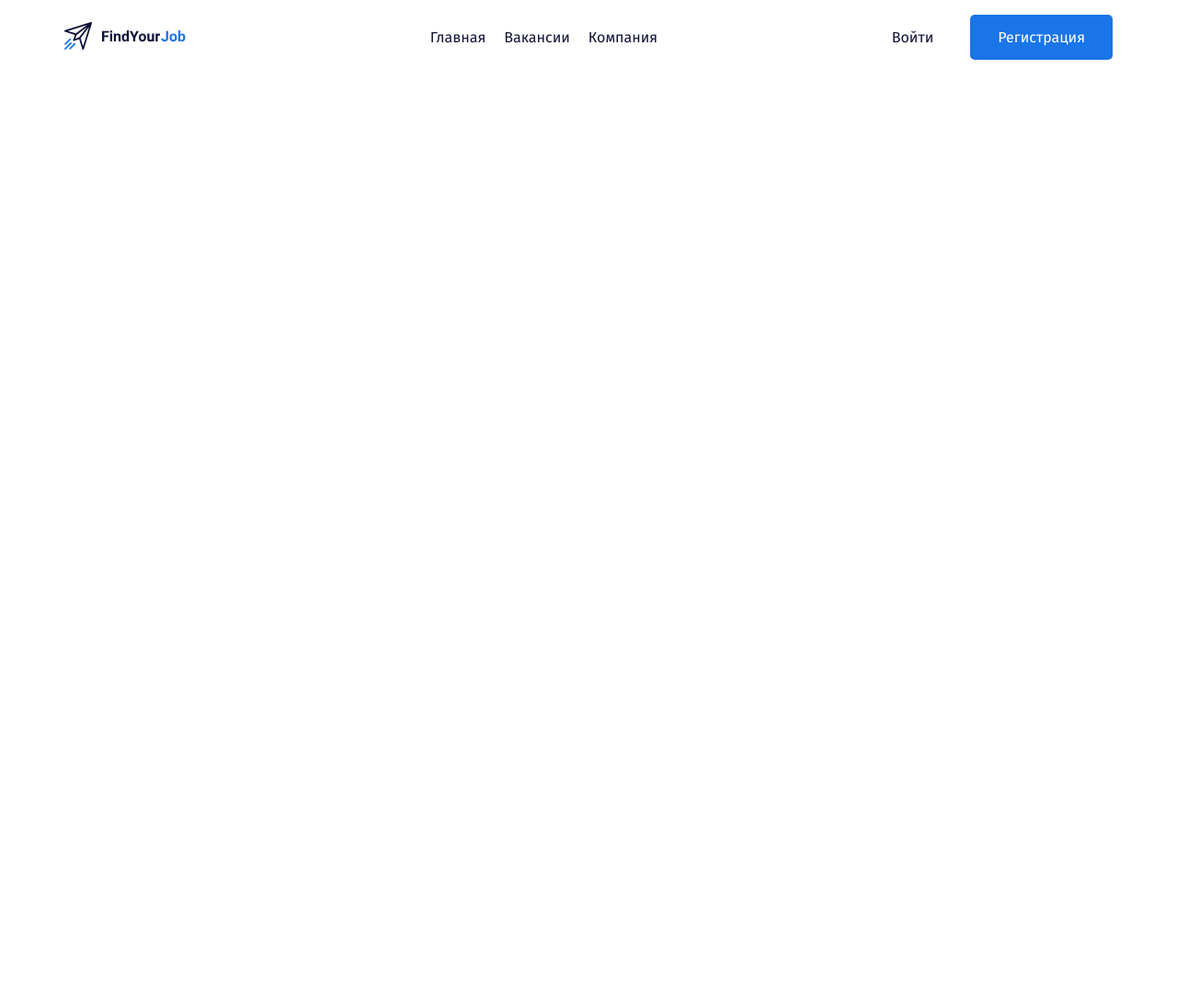
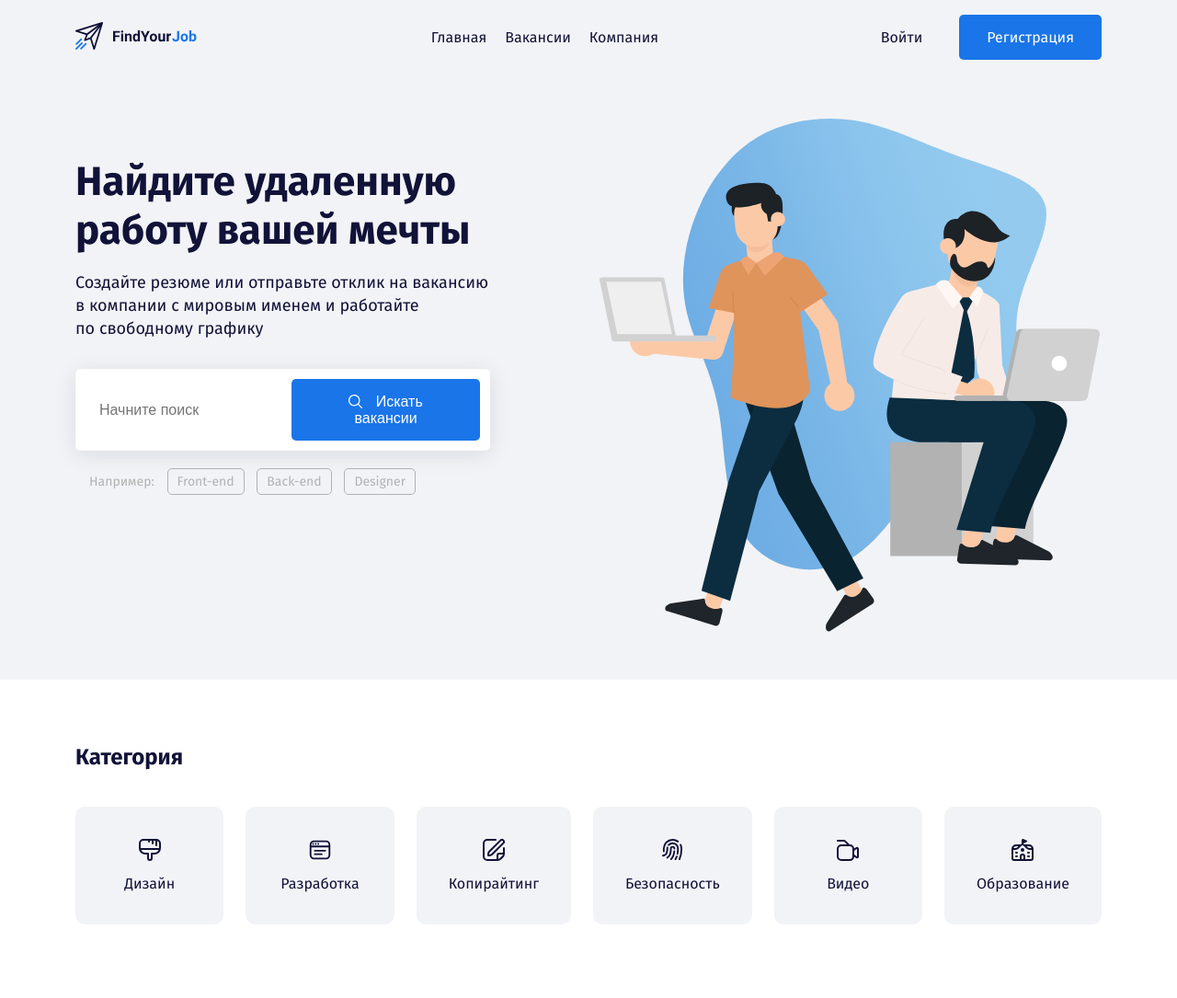
Before and after one commit to laalipop/findyourjob, a plain HTML site: page index.html in a window 1280 px wide. Shown: the whole page at 92% size. Before the commit the page ends 800 px from the top, so only its background shows below. Drawn offline with Linux system fonts and the light colour scheme.

Commit message:
add new files

```diff
--- a/css/style.css
+++ b/css/style.css
@@ -1,8 +1,18 @@
+*,
+*:before,
+*:after {
+  box-sizing: border-box;
+}
+
 body {
   margin: 0;
   font-family: "Fira Sans", sans-serif;
   font-size: 16px;
   color: #111238;
+}
+
+.main-header {
+  background-color: #F2F3F6;
 }
 
 .menu {
@@ -23,6 +33,8 @@ body {
 .button {
   text-decoration: none;
   display: inline-block;
+  border: none;
+  font-size: 16px;
 }
 
 .button-link {
@@ -37,3 +49,98 @@ body {
   border-radius: 5px;
   padding: 15px 30px;
 }
+
+.button-icon {
+  vertical-align: middle;
+  padding-right: 10px;
+}
+
+.button-text {
+  vertical-align: middle;
+}
+
+.hero-title {
+  font-size: 44px;
+  line-height: 53px;
+  margin-bottom: 15px;
+  margin-top: 42px;
+}
+
+.hero-description {
+  font-size: 18px;
+  line-height: 140%;
+  margin-bottom: 30px;
+}
+
+.input-group {
+  background-color: #fff;
+  border: 1px solid rgba(209, 209, 209, 0.1);
+  box-shadow: 0px 4px 25px rgba(15, 17, 56, 0.1);
+  border-radius: 5px;
+  padding: 10px;
+  margin-bottom: 25px;
+}
+
+.input {
+  background-color: #fff;
+  border: none;
+  flex-grow: 1;
+  font-size: 16px;
+  line-height: 19px;
+  padding-left: 15px;
+}
+
+.input:focus {
+  outline: none;
+}
+
+.tags-group {
+  padding-left: 15px;
+  color: #B2B2B2;
+  font-size: 14px;
+  line-height: 17px;
+}
+
+.tag {
+  color: #B2B2B2;
+  text-decoration: none;
+  padding: 5px 10px;
+  margin-left: 10px;
+  border: 1px solid #B2B2B2;
+  box-sizing: border-box;
+  border-radius: 5px;
+}
+
+.section {
+  padding-top: 70px;
+  padding-bottom: 80px;
+}
+
+.section-title {
+  margin-top: 0;
+  margin-bottom: 40px;
+}
+
+.card {
+  text-decoration: none;
+  color: #111238;
+  background-color: #F2F3F6;
+  border-radius: 10px;
+  padding: 35px;
+  transition: background 0.2s, color 0.2s;
+}
+
+.card:hover {
+  background-color: #1A75E8;
+  color: #fff;
+}
+
+.card:hover .card-icon {
+  fill: #fff;
+}
+
+.card-icon {
+  fill: #111238;
+  margin-bottom: 15px;
+  transition: fill 0.2s;
+}
--- a/index.html
+++ b/index.html
@@ -14,7 +14,7 @@
     />
   </head>
   <body>
-    <header class="main-header">
+    <header class="main-header pb-5">
       <div class="container">
         <div class="row align-items-center py-3">
           <div class="col-2">
@@ -43,8 +43,77 @@
           </div>
         </div>
         <!-- /.row -->
+
+        <div class="row pt-5">
+          <div class="col-5">
+            <h1 class="hero-title">Найдите удаленную работу вашей мечты</h1>
+            <p class="hero-description">Создайте резюме или отправьте отклик на вакансию в&nbsp;компании с мировым именем и работайте<br> по свободному графику</p>
+            <div class="input-group d-flex">
+              <input type="text" class="input" placeholder="Начните поиск">
+              <button class="button button-primary">
+                <img class="button-icon" src="img/search.svg" alt="icon: search">
+                <span class="button-text">Искать вакансии</span>
+              </button>
+            </div>
+            <div class="tags-group">
+              <span class="tegs-label">Например:</span>
+              <a href="#" class="tag">Front-end</a>
+              <a href="#" class="tag">Back-end</a>
+              <a href="#" class="tag">Designer</a>
+            </div>
+          </div>
+          <div class="col-6 offset-1">
+            <img src="img/hero-image.svg" alt="peaple with laptops" class="hero-image">
+          </div>
+        </div>
       </div>
       <!-- /.container -->
     </header>
+
+    <section class="section">
+      <div class="container">
+        <h2 class="section-title">Категория</h2>
+        <div class="row">
+
+          <div class="col"><a href="#" class="card d-flex flex-column align-items-center">
+            <svg height="24" width="24" class="card-icon">
+              <use href="img/icons.svg#brush"></use>
+            </svg>
+            <span class="card-text">Дизайн</span></a>
+          </div>
+
+            <div class="col"><a href="#" class="card d-flex flex-column align-items-center">
+            <svg height="24" width="24" class="card-icon">
+              <use href="img/icons.svg#browser"></use>
+            </svg>
+            <span class="card-text">Разработка</span></a>
+          </div>
+          <div class="col"><a href="#" class="card d-flex flex-column align-items-center">
+            <svg height="24" width="24" class="card-icon">
+              <use href="img/icons.svg#edit 1"></use>
+            </svg>
+            <span class="card-text">Копирайтинг</span></a>
+          </div>
+          <div class="col"><a href="#" class="card d-flex flex-column align-items-center">
+            <svg height="24" width="24" class="card-icon">
+              <use href="img/icons.svg#fingerprint"></use>
+            </svg>
+            <span class="card-text">Безопасность</span></a>
+          </div>
+          <div class="col"><a href="#" class="card d-flex flex-column align-items-center">
+            <svg height="24" width="24" class="card-icon">
+              <use href="img/icons.svg#camera 1"></use>
+            </svg>
+            <span class="card-text">Видео</span></a>
+          </div>
+          <div class="col"><a href="#" class="card d-flex flex-column align-items-center">
+            <svg height="24" width="24" class="card-icon">
+              <use href="img/icons.svg#Vector"></use>
+            </svg>
+            <span class="card-text">Образование</span></a>
+          </div>
+        </div>
+      </div>
+    </section>
   </body>
 </html>
```
Also changed, not shown: img/hero-image.svg (added), img/icons.svg (added), img/search.svg (added).
